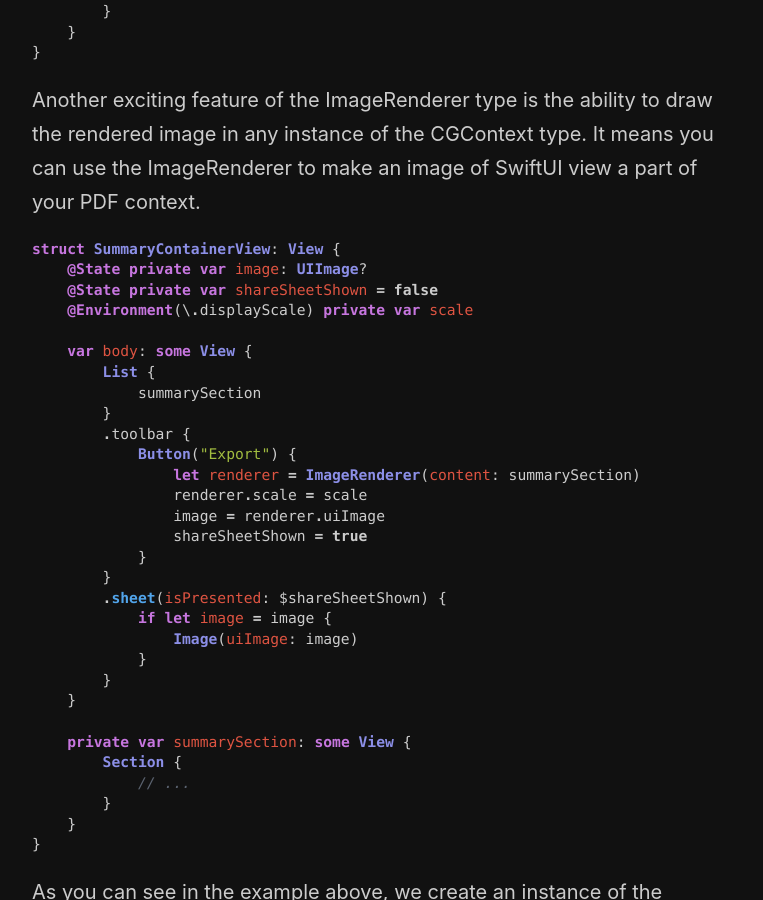
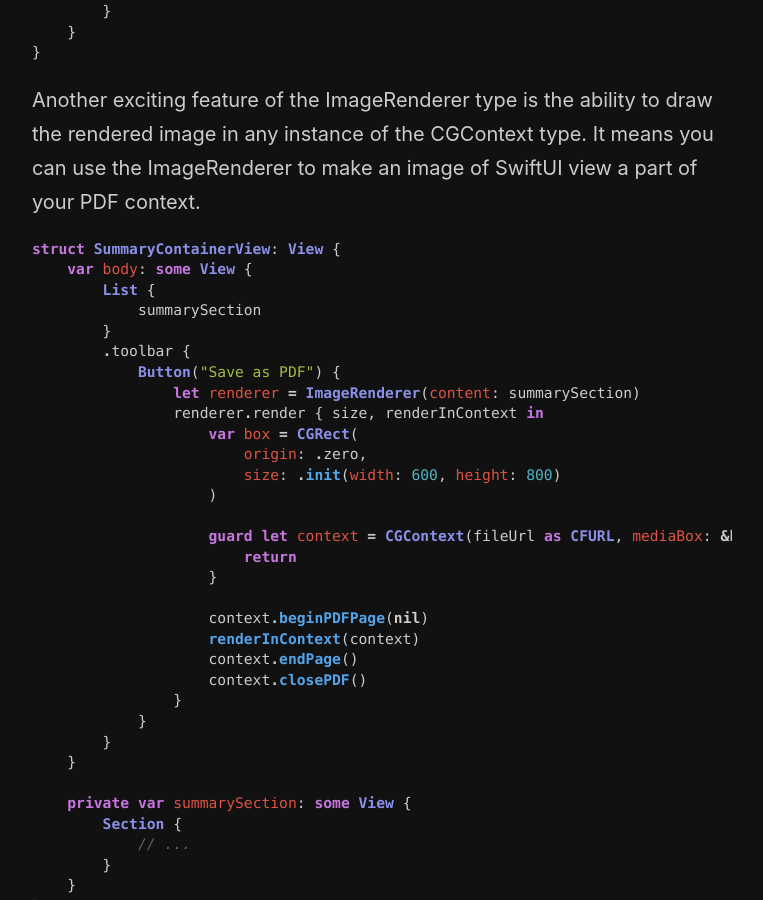
Before and after one commit to mecid/mecid.github.io, a Jekyll site: the page built from _posts/2023-04-18-imagerenderer-in-swiftui.md, in a window 1280 px wide and 900 px high, scrolled down 3342 px. Shown: the whole window, without its empty margins (258-1021 px from the left). Built offline with Jekyll 4.4.1, drawn with Linux system fonts in a browser that asks for light colours.

Commit message:
image renderer code examples tuned.

````diff
--- a/_posts/2023-04-18-imagerenderer-in-swiftui.md
+++ b/_posts/2023-04-18-imagerenderer-in-swiftui.md
@@ -121,25 +121,28 @@ Another exciting feature of the ImageRenderer type is the ability to draw the re
 
 ```swift
 struct SummaryContainerView: View {
-    @State private var image: UIImage?
-    @State private var shareSheetShown = false
-    @Environment(\.displayScale) private var scale
-
     var body: some View {
         List {
             summarySection
         }
         .toolbar {
-            Button("Export") {
+            Button("Save as PDF") {
                 let renderer = ImageRenderer(content: summarySection)
-                renderer.scale = scale
-                image = renderer.uiImage
-                shareSheetShown = true
-            }
-        }
-        .sheet(isPresented: $shareSheetShown) {
-            if let image = image {
-                Image(uiImage: image)
+                renderer.render { size, renderInContext in
+                    var box = CGRect(
+                        origin: .zero,
+                        size: .init(width: 600, height: 800)
+                    )
+
+                    guard let context = CGContext(fileUrl as CFURL, mediaBox: &box, nil) else {
+                        return
+                    }
+
+                    context.beginPDFPage(nil)
+                    renderInContext(context)
+                    context.endPage()
+                    context.closePDF()
+                }
             }
         }
     }
````
